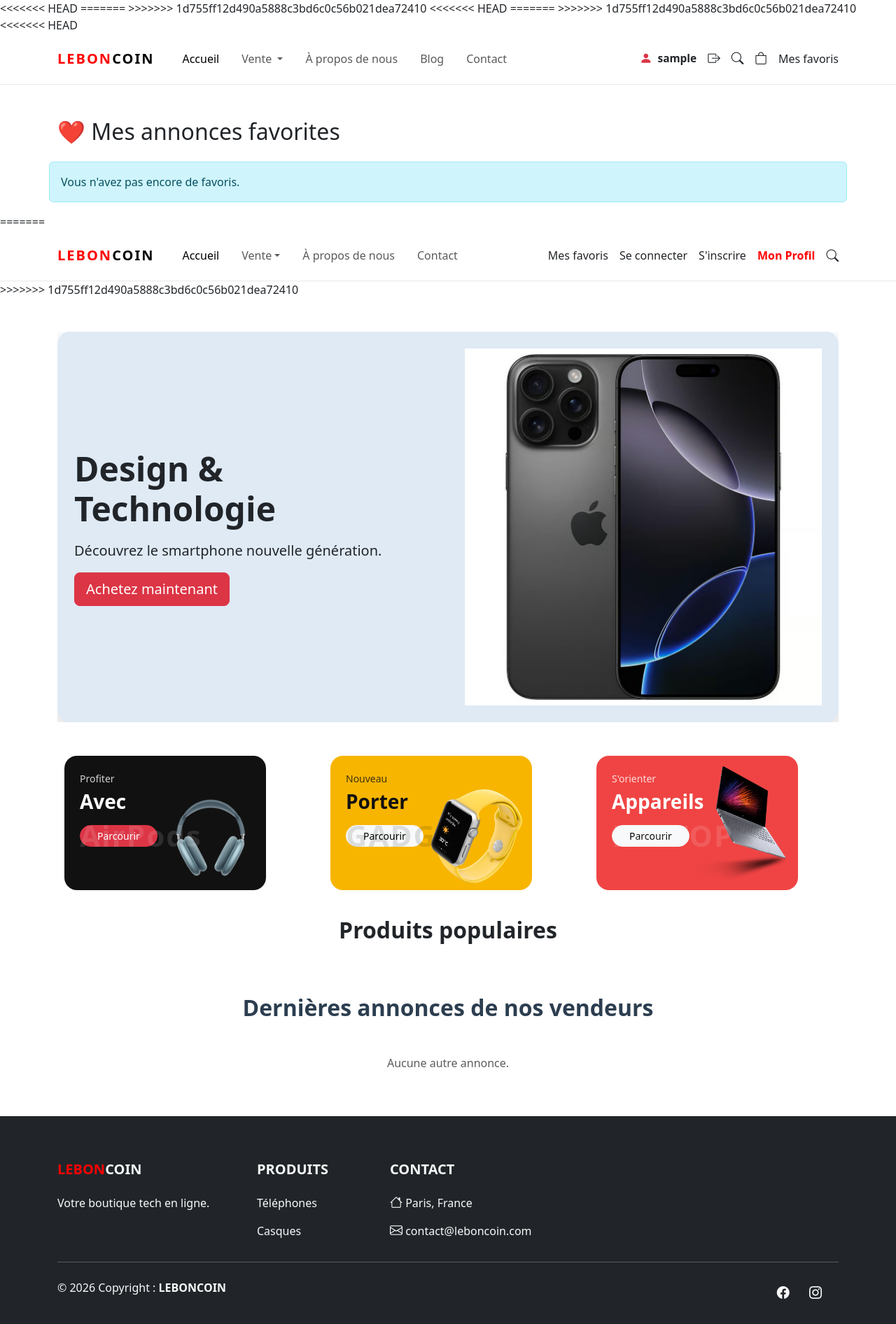
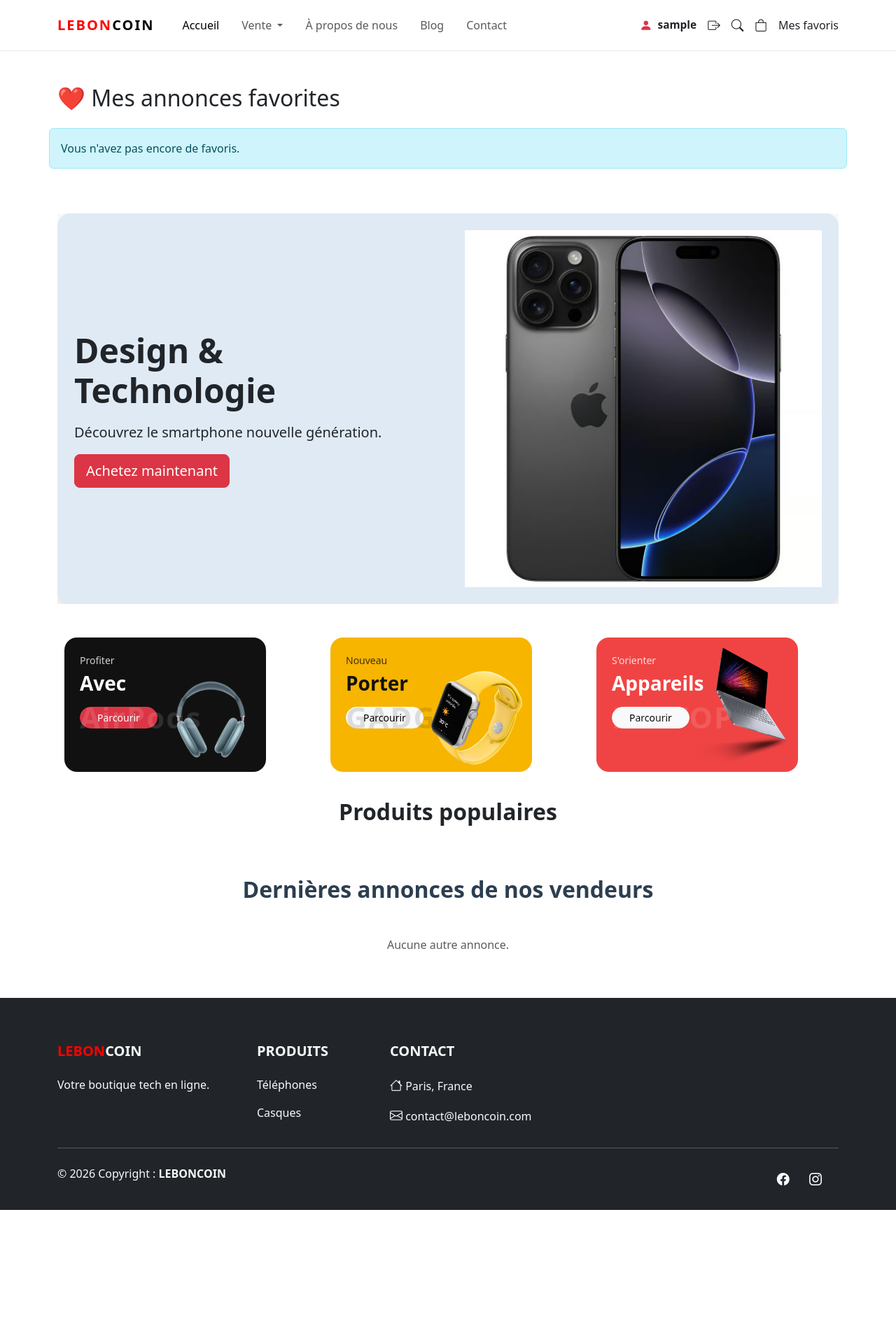
Before and after one commit to alioudiarra/projet, a PHP site: page /acceil.php in a window 1280 px wide. Shown: the whole page at 70% size. After the commit the page ends 1729 px from the top, so only its background shows below. Run offline with PHP 8.4, Linux system fonts and the light colour scheme; the visitor is signed in with stand-in values (Sample User, id 1); data that the repository does not hold is empty.

Commit message:
Mon message

```diff
--- a/acceil.php
+++ b/acceil.php
@@ -1,7 +1,7 @@
-<<<<<<< HEAD
 
-=======
->>>>>>> 1d755ff12d490a5888c3bd6c0c56b021dea72410
+
+
+
 <?php
 // 1. CONNEXION ET SESSION
 require_once 'config.php';
@@ -16,10 +16,9 @@
 $sqlVendeurs = "SELECT * FROM annnonce ORDER BY id_a DESC LIMIT 100 OFFSET 6";
 $resultVendeurs = mysqli_query($conn, $sqlVendeurs);
 ?>
-<<<<<<< HEAD
 
-=======
->>>>>>> 1d755ff12d490a5888c3bd6c0c56b021dea72410
+
+
 <!DOCTYPE html>
 <html lang="fr">
 <head>
@@ -33,7 +32,7 @@
 
 <body>
 
-<<<<<<< HEAD
+
 
 
 
@@ -287,40 +286,7 @@
 
 <!-- HERO CAROUSEL -->
 
-=======
-<nav class="navbar navbar-expand-lg navbar-custom py-3 sticky-top">
-    <div class="container">
-        <a class="navbar-brand brand-logo" href="accueil.php"><span>lebon</span>coin</a>
-        <button class="navbar-toggler" type="button" data-bs-toggle="collapse" data-bs-target="#mainNav">
-            <span class="navbar-toggler-icon"></span>
-        </button>
-        <div class="collapse navbar-collapse" id="mainNav">
-            <ul class="navbar-nav ms-3 me-auto gap-lg-3">
-                <li class="nav-item"><a class="nav-link active" href="accueil.php">Accueil</a></li>
-                <li class="nav-item dropdown">
-                    <a class="nav-link dropdown-toggle" href="#" role="button" data-bs-toggle="dropdown">Vente</a>
-                    <ul class="dropdown-menu">
-                        <li><a class="dropdown-item" href="smartphone.php">📱 Smartphones et Montre ⌚️</a></li>
-                        <li><a class="dropdown-item" href="informatique.php">💻 Informatique</a></li>
-                        <li><a class="dropdown-item" href="console.php">🎮 Gaming</a></li>
-                        <li><a class="dropdown-item" href="casque.php">🎧 Audio & Casques</a></li>
-                    </ul>
-                </li>
-                <li class="nav-item"><a class="nav-link" href="#">À propos de nous</a></li>
-                <li class="nav-item"><a class="nav-link" href="#">Contact</a></li>
-            </ul>
-            <div class="d-flex align-items-center gap-3">
-                <a class="nav-link p-0" href="favoris.php">Mes favoris</a>
-                <a class="nav-link p-0" href="#">Se connecter</a>
-                <a class="nav-link p-0" href="inscription.php">S'inscrire</a>
-                <a class="nav-link p-0" href="profile.php" style="color:red; font-weight:bold;">Mon Profil</a>
-                <a class="icon-btn" href="#"><i class="bi bi-search"></i></a>
-            </div>
-        </div>
-    </div>
-</nav>
 
->>>>>>> 1d755ff12d490a5888c3bd6c0c56b021dea72410
 <div id="heroCarousel" class="carousel slide container mt-5" data-bs-ride="carousel">
     <div class="carousel-inner">
         <div class="carousel-item active">
--- a/connexion.php
+++ b/connexion.php
@@ -57,7 +57,7 @@
         <li class="nav-item"><a class="nav-link" href="users.php">Users</a></li>
         <li class="nav-item"><a class="nav-link" href="chat.php">Chat</a></li>
       </ul>
-      <a class="btn btn-danger" href="register.php">
+      <a class="btn btn-danger" href="inscription.php">
         Register <i class="fa-solid fa-person"></i>
       </a>
     </div>
--- a/contact.php
+++ b/contact.php
@@ -217,6 +217,6 @@
 
 </body>
 </html>
->>>>>>> 2502880da73206ff05323aeae04a06df0ae3a893
+
 
 <script src="https://cdn.jsdelivr.net/npm/bootstrap@5.3.3/dist/js/bootstrap.bundle.min.js"></script>
```
Also changed, not shown: profile.php (+9 -12 lines).
